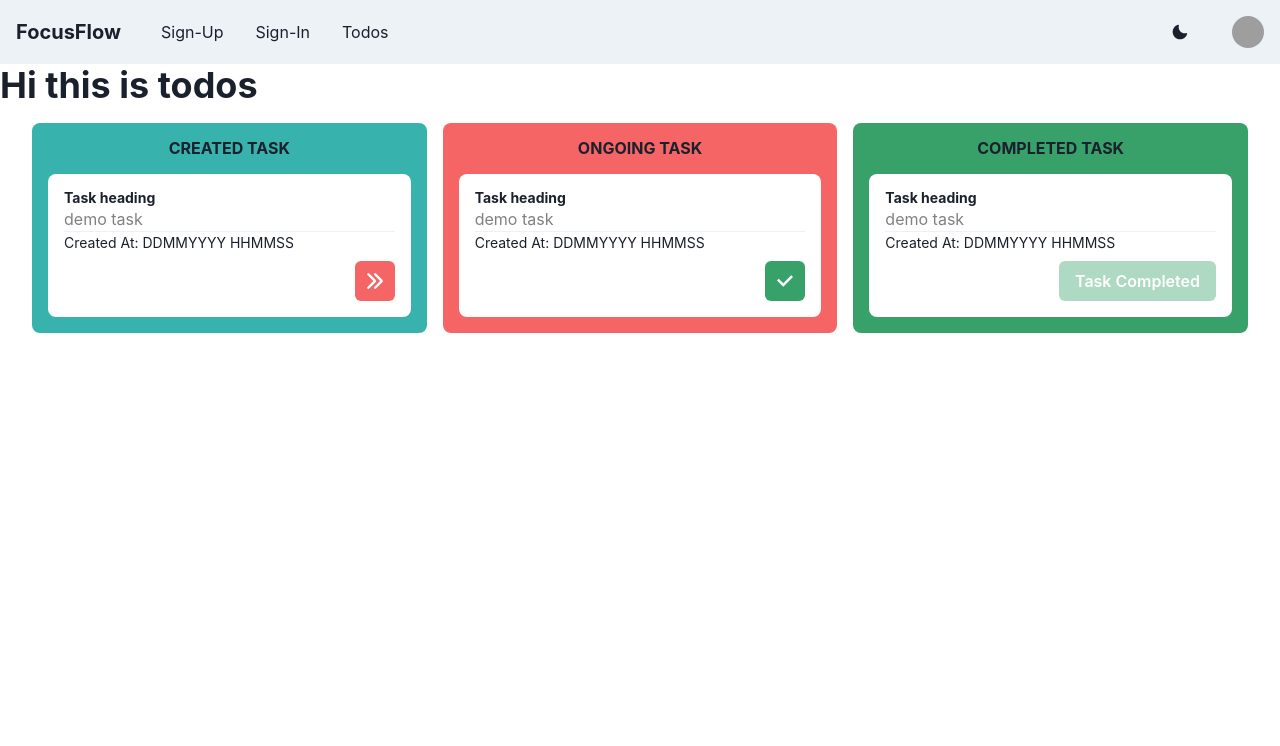
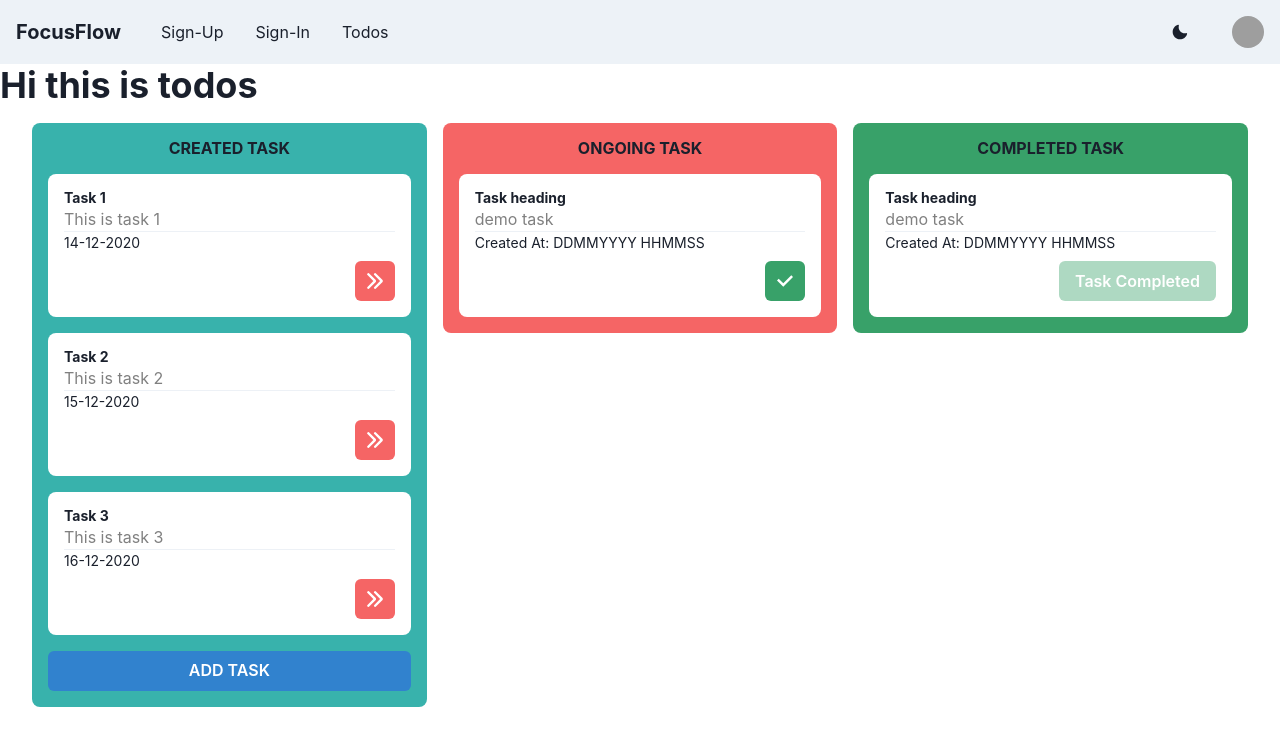
Before and after one commit to goatps/fuzzy-winner, a React (Create React App) app: page /todos in a window 1280 px wide. Shown: the top 746 px of the page. Built offline with nearby package versions, Linux system fonts and the light colour scheme; grey boxes are pictures that could not be loaded.

Commit message:
Added various components to display data

```diff
--- /dev/null
+++ b/src/Todo/AddTodo.tsx
@@ -0,0 +1,86 @@
+import React from "react";
+
+import {
+  Button,
+  Modal,
+  ModalOverlay,
+  ModalContent,
+  ModalHeader,
+  ModalFooter,
+  ModalBody,
+  ModalCloseButton,
+  useDisclosure,
+  FormControl,
+  FormLabel,
+  Input,
+  Textarea,
+} from "@chakra-ui/react";
+
+export default function AddTodo(props: any) {
+  const { isOpen, onOpen, onClose } = useDisclosure();
+  const initialRef = React.useRef(null);
+  const finalRef = React.useRef(null);
+  const [title, setTitle] = React.useState("");
+  const [description, setDescription] = React.useState("");
+
+  const titleChangeHandler = (e: any) => {
+    setTitle(e.target.value);
+  };
+
+  const descriptionChangeHandler = (e: any) => {
+    setDescription(e.target.value);
+  };
+
+  const handleSubmit = (e: any) => {
+    e.preventDefault();
+    // alert(`Submitting Name : Title ${title} Desc : ${description}`);
+    props.onAddTodo(title, description);
+    onClose();
+    setTitle("");
+    setDescription("");
+  };
+
+  return (
+    <div>
+      <Button onClick={onOpen} colorScheme="blue" mt={4} width="100%">
+        ADD TASK
+      </Button>
+      {/* <Button ml={4} ref={finalRef}>
+        I'll receive focus on close
+      </Button> */}
+
+      <Modal
+        initialFocusRef={initialRef}
+        finalFocusRef={finalRef}
+        isOpen={isOpen}
+        onClose={onClose}
+      >
+        <ModalOverlay />
+        <ModalContent>
+          <ModalHeader>Add your Task</ModalHeader>
+          <ModalCloseButton />
+          <form onSubmit={handleSubmit}>
+            <ModalBody pb={6}>
+              <FormControl isRequired>
+                <FormLabel>TITLE</FormLabel>
+                <Input ref={initialRef} placeholder="Title" onChange={titleChangeHandler} />
+              </FormControl>
+
+              <FormControl mt={4} isRequired>
+                <FormLabel>DESCRIPTION</FormLabel>
+                <Textarea placeholder="Description" onChange={descriptionChangeHandler} />
+              </FormControl>
+            </ModalBody>
+
+            <ModalFooter>
+              <Button type="submit" colorScheme="blue" mr={3}>
+                Save
+              </Button>
+              <Button onClick={onClose}>Cancel</Button>
+            </ModalFooter>
+          </form>
+        </ModalContent>
+      </Modal>
+    </div>
+  );
+}
--- /dev/null
+++ b/src/Todo/DisplayTodo.tsx
@@ -0,0 +1,20 @@
+import React from "react";
+import TodoCard from "./TodoCard";
+
+export default function DisplayTodo(props: any) {
+  return <div>
+            {
+            props.tasks.map((task: any) => {
+                return (
+                    <TodoCard
+                        key={task.id}
+                        title={task.title}
+                        description={task.description}
+                        createdAt={task.createdAt}
+                    />
+                )
+            }
+            )
+        }
+  </div>;
+}
--- /dev/null
+++ b/src/Todo/TodoCard.tsx
@@ -0,0 +1,45 @@
+import React from "react";
+import { ArrowRightIcon } from "@chakra-ui/icons";
+
+import {
+  Box,
+  Divider,
+  Heading,
+  IconButton,
+  Text,
+  useColorModeValue,
+} from "@chakra-ui/react";
+
+
+export default function TodoCard(props: any) {
+  return (
+    <div>
+      <Box
+        p="1em"
+        mt="1em"
+        overflow="auto"
+        bg={useColorModeValue("white", "gray.700")}
+        borderRadius="lg"
+        // color = "black"
+      >
+        <Heading as="h5" size="xs">
+          {props.title}
+        </Heading>
+        <Text color={useColorModeValue("gray", "whiteAlpha.500")}>
+          {props.description}
+        </Text>
+        <Divider />
+        <Text fontSize="sm">{props.createdAt}</Text>
+        <IconButton
+          mt="0.5em"
+          colorScheme="red"
+          float="right"
+          color={useColorModeValue("white", "black")}
+          bg={useColorModeValue("red.400", "red.500")}
+          aria-label="task completed icon"
+          icon={<ArrowRightIcon />}
+        />
+      </Box>
+    </div>
+  );
+}
--- a/src/Todo/Todos.tsx
+++ b/src/Todo/Todos.tsx
@@ -1,190 +1,177 @@
-import React from 'react';
-import { Box, Button, Divider, Grid, GridItem,
-         Heading, IconButton, Text,
-         useColorModeValue
-} from '@chakra-ui/react';
-import { CheckIcon, ArrowRightIcon } from "@chakra-ui/icons";
+import React, { useState } from "react";
+import {
+  Box,
+  Button,
+  Divider,
+  Grid,
+  GridItem,
+  Heading,
+  IconButton,
+  Text,
+  useColorModeValue,
+} from "@chakra-ui/react";
+
+import { CheckIcon } from "@chakra-ui/icons";
+import AddTodo from "./AddTodo";
+import DisplayTodo from "./DisplayTodo";
+
+// Demo data
 const Todos = () => {
-    return(
+  const [taskList, setTaskList] = useState([
+    {
+      id: 1,
+      title: "Task 1",
+      description: "This is task 1",
+      status: "created",
+      createdAt: "14-12-2020",
+    },
+    {
+      id: 2,
+      title: "Task 2",
+      description: "This is task 2",
+      status: "created",
+      createdAt: "15-12-2020",
+    },
+    {
+      id: 3,
+      title: "Task 3",
+      description: "This is task 3",
+      status: "created",
+      createdAt: "16-12-2020",
+    },
+  ]);
+
+// Add Todo from form
+  const addTodoHandler = (title: string, description: string) => {
+    const newTask = {
+      id: Math.random(),
+      title: title,
+      description: description,
+      status: "created",
+      createdAt: new Date().toLocaleDateString(),
+    };
+    setTaskList((prevTaskList) => {
+      return prevTaskList.concat(newTask);
+    });
+  };
+
+
+  return (
     <>
-            <Heading>
-                Hi this is todos
-            </Heading>
+      <Heading>Hi this is todos</Heading>
       <Grid
-                p= "1em 2em"
-                display = "flex"
-                justifyContent= "center"
-                templateColumns = "repeat(12, 1fr)"
+        p="1em 2em"
+        display="flex"
+        justifyContent="center"
+        templateColumns="repeat(12, 1fr)"
         gap={4}
       >
-                <GridItem
-                    colSpan={3}
-                    width = "100%"
-                >
+        <GridItem colSpan={3} width="100%">
           <Box
-                        p ="1em"
+            p="1em"
             // bg = "cyan"
             // color= "gray.700"
             bg={useColorModeValue("teal.400", "teal")}
-                        borderRadius= "lg"
+            borderRadius="lg"
           >
             <Heading
-                            as= "h3"
-                            size = "sm"
-                            textAlign = "center"
-                            textTransform= "uppercase"
+              as="h3"
+              size="sm"
+              textAlign="center"
+              textTransform="uppercase"
             >
               Created Task
             </Heading>
+
+            {/* Display All Todo Data */}
+            <DisplayTodo tasks={taskList} />
+
+            {/* Add Todo Form */}
+            <AddTodo onAddTodo={addTodoHandler}/>
+          </Box>
+        </GridItem>
+
+        <GridItem width="100%" colSpan={3}>
           <Box
-                            p = "1em"
-                            mt = "1em"
-                            overflow= "auto"
-                            bg={useColorModeValue("white", "gray.700")}
-                            borderRadius= "lg"
-                            // color = "black"
+            p="1em"
+            bg={useColorModeValue("red.400", "red.500")}
+            borderRadius="lg"
           >
             <Heading
-                                as = "h5"
-                                size = "xs"
-                            >
-                                Task heading
-                            </Heading>
-                            <Text
-                                color= {useColorModeValue("gray", "whiteAlpha.500")}
-                            >
-                                demo task
-                            </Text>
-                            <Divider />
-                            <Text
-                                fontSize= "sm"
-                            >
-                                Created At: DDMMYYYY HHMMSS
-                            </Text>
-                            <IconButton
-                                mt = "0.5em"
-                                colorScheme= "red"
-                                float = "right"
-                                color = {useColorModeValue("white", "black")}
-                                bg={useColorModeValue("red.400", "red.500")}
-                                aria-label='task completed icon'
-                                icon={<ArrowRightIcon />
-                            }
-                            />
-                        </Box>
-                    </Box>
-                </GridItem>
-                <GridItem
-                    width = "100%"
-                    colSpan={3}
-                >
-                    <Box
-                        p ="1em"
-                        bg={useColorModeValue("red.400", "red.500")}
-                        borderRadius= "lg"
-                    >
-                        <Heading
-                            as= "h3"
-                            size = "sm"
-                            textAlign = "center"
-                            textTransform= "uppercase"
+              as="h3"
+              size="sm"
+              textAlign="center"
+              textTransform="uppercase"
             >
               Ongoing Task
             </Heading>
             <Box
-                            p = "1em"
-                            mt = "1em"
-                            overflow= "auto"
+              p="1em"
+              mt="1em"
+              overflow="auto"
               bg={useColorModeValue("white", "gray.700")}
-                            borderRadius= "lg"
+              borderRadius="lg"
               // color = "black"
             >
-                            <Heading
-                                as = "h5"
-                                size = "xs"
-                            >
+              <Heading as="h5" size="xs">
                 Task heading
               </Heading>
-                            <Text
-                                color= {useColorModeValue("gray", "whiteAlpha.500")}
-                            >
+              <Text color={useColorModeValue("gray", "whiteAlpha.500")}>
                 demo task
               </Text>
               <Divider />
-                            <Text
-                                fontSize= "sm"
-                            >
-                                Created At: DDMMYYYY HHMMSS
-                            </Text>
+              <Text fontSize="sm">Created At: DDMMYYYY HHMMSS</Text>
               <IconButton
-                                mt = "0.5em"
-                                float= "right"
-                                colorScheme= "green"
-                                aria-label='task completed icon'
+                mt="0.5em"
+                float="right"
+                colorScheme="green"
+                aria-label="task completed icon"
                 icon={<CheckIcon />}
               />
             </Box>
           </Box>
         </GridItem>
-                <GridItem
-                    colSpan={3}
-                    width = "100%"
-                    >
+        <GridItem colSpan={3} width="100%">
           <Box
-                        p ="1em"
+            p="1em"
             bg={useColorModeValue("green.500", "green.700")}
-                        borderRadius= "lg"
+            borderRadius="lg"
           >
             <Heading
-                            as= "h3"
-                            size = "sm"
-                            textAlign = "center"
-                            textTransform= "uppercase"
+              as="h3"
+              size="sm"
+              textAlign="center"
+              textTransform="uppercase"
             >
               Completed Task
             </Heading>
             <Box
-                            p = "1em"
-                            mt = "1em"
-                            overflow= "auto"
+              p="1em"
+              mt="1em"
+              overflow="auto"
               bg={useColorModeValue("white", "gray.700")}
-                            borderRadius= "lg"
+              borderRadius="lg"
               // color = "black"
             >
-                            <Heading
-                                as = "h5"
-                                size = "xs"
-                            >
+              <Heading as="h5" size="xs">
                 Task heading
               </Heading>
-                            <Text
-                                color= {useColorModeValue("gray", "whiteAlpha.500")}
-                            >
+              <Text color={useColorModeValue("gray", "whiteAlpha.500")}>
                 demo task
               </Text>
               <Divider />
               <Box>
-                                <Text
-                                    fontSize= "sm"
-                                >
-                                    Created At: DDMMYYYY HHMMSS
-                                </Text>
-                                <Button
-                                    mt = "0.5em"
-                                    colorScheme="green"
-                                    float= "right"
-                                    isDisabled
-                                >
+                <Text fontSize="sm">Created At: DDMMYYYY HHMMSS</Text>
+                <Button mt="0.5em" colorScheme="green" float="right" isDisabled>
                   Task Completed
                 </Button>
               </Box>
             </Box>
           </Box>
         </GridItem>
-
       </Grid>
     </>
-    )
-}
+  );
+};
 
 export default Todos;
```
Lines whose indentation alone changed are shown as unchanged.
